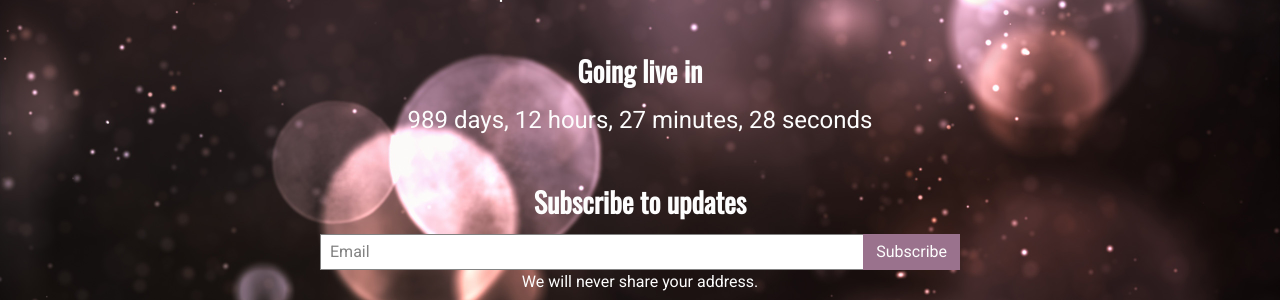
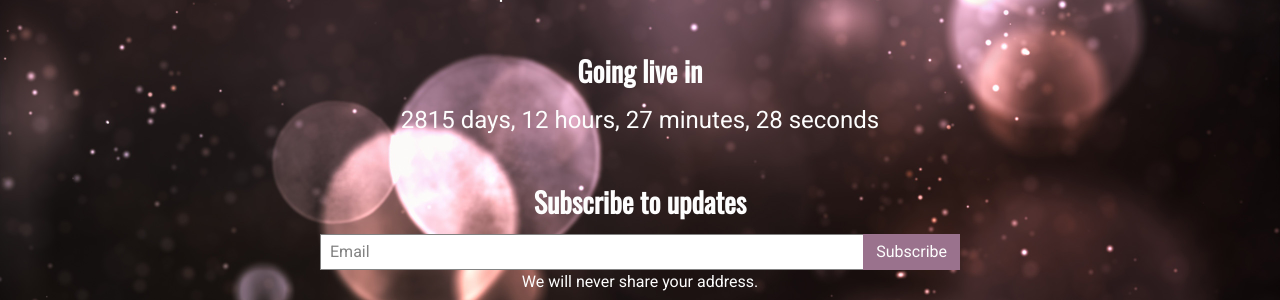
Before and after one commit to kelvinmo/soon, a Jekyll site: the page built from index.md, in a window 1280 px wide. Shown: the part 354-654 px from the top of the page. Built offline with Jekyll 4.4.1, drawn with Linux system fonts in a browser that asks for light colours; our own code applies the rules of GitHub Pages for plain Markdown files; part of the change alters nothing that is shown.

```diff
--- a/_config.yml
+++ b/_config.yml
@@ -15,7 +15,7 @@ logo: "images/logo.png"
 # (This can be commented out if not required.)
 countdown:
   # format: "2013-09-25 16:00:00 +0800"
-  launch_date: 2025-01-01
+  launch_date: 2030-01-01
   # %d, %H, %M, %S available
   format: "%d days, %H hours, %M minutes, %S seconds"
 
```
